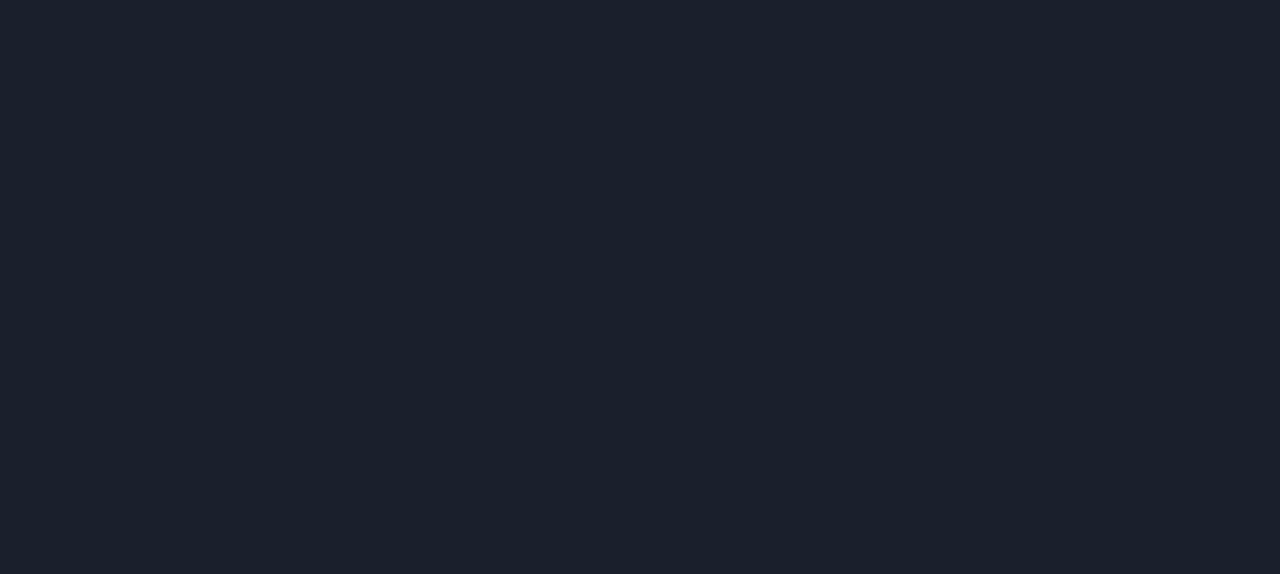
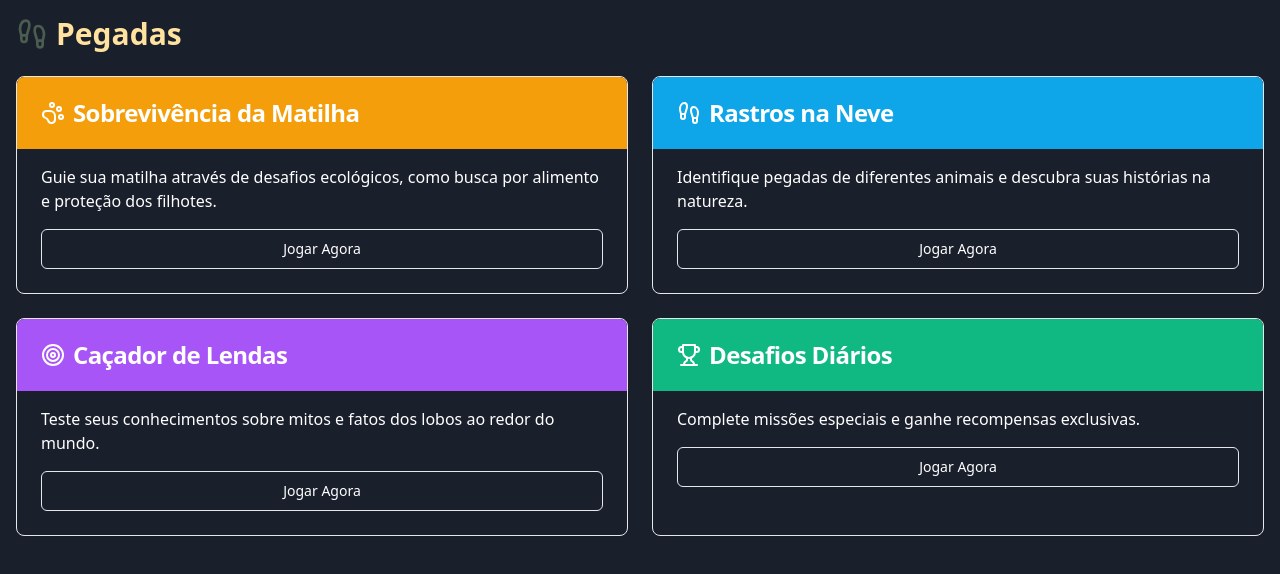
Before and after one commit to Simpopapp/twilight-trove, a React (Vite) app: page /pegadas in a window 1280 px wide. Before the commit this address had no page. Shown: the top 574 px of the page. Built offline with nearby package versions, Linux system fonts and the light colour scheme.

Commit message:
Add interactive games and activities
Implement games and challenges to educate and entertain users through engaging activities, including "Sobrevivência da Matilha," "Rastros na Neve," "Caçador de Lendas," and daily challenges related to the app's themes.
[skip gpt_engineer]

```diff
--- a/src/App.tsx
+++ b/src/App.tsx
@@ -6,6 +6,7 @@ import { BrowserRouter, Routes, Route } from "react-router-dom";
 import Index from "./pages/Index";
 import Toca from "./pages/Toca";
 import Knowledge from "./pages/Knowledge";
+import Pegadas from "./pages/Pegadas";
 
 const queryClient = new QueryClient();
 
@@ -19,6 +20,7 @@ const App = () => (
           <Route path="/" element={<Index />} />
           <Route path="/toca" element={<Toca />} />
           <Route path="/knowledge" element={<Knowledge />} />
+          <Route path="/pegadas" element={<Pegadas />} />
         </Routes>
       </BrowserRouter>
     </TooltipProvider>
--- /dev/null
+++ b/src/components/games/GameCard.tsx
@@ -0,0 +1,45 @@
+import { Card, CardContent, CardDescription, CardHeader, CardTitle } from "@/components/ui/card";
+import { Button } from "@/components/ui/button";
+import { LucideIcon } from "lucide-react";
+
+interface GameProps {
+  game: {
+    id: string;
+    title: string;
+    description: string;
+    icon: LucideIcon;
+    color: string;
+  };
+  onSelect: () => void;
+}
+
+export const GameCard = ({ game, onSelect }: GameProps) => {
+  const Icon = game.icon;
+
+  return (
+    <Card className="overflow-hidden transition-all hover:shadow-lg hover:scale-[1.02] cursor-pointer"
+          onClick={onSelect}>
+      <CardHeader className={`${game.color} text-white`}>
+        <div className="flex items-center gap-2">
+          <Icon className="w-6 h-6" />
+          <CardTitle>{game.title}</CardTitle>
+        </div>
+      </CardHeader>
+      <CardContent className="pt-4">
+        <CardDescription className="text-base">
+          {game.description}
+        </CardDescription>
+        <Button
+          variant="outline"
+          className="mt-4 w-full"
+          onClick={(e) => {
+            e.stopPropagation();
+            onSelect();
+          }}
+        >
+          Jogar Agora
+        </Button>
+      </CardContent>
+    </Card>
+  );
+};
--- /dev/null
+++ b/src/pages/Pegadas.tsx
@@ -0,0 +1,87 @@
+import { useState } from "react";
+import { Footprints, Target, PawPrint, Trophy } from "lucide-react";
+import { Card, CardContent, CardDescription, CardHeader, CardTitle } from "@/components/ui/card";
+import { Button } from "@/components/ui/button";
+import { toast } from "sonner";
+import { GameCard } from "@/components/games/GameCard";
+
+const Pegadas = () => {
+  const [selectedGame, setSelectedGame] = useState<string | null>(null);
+
+  const handleGameSelect = (game: string) => {
+    toast.info("Em breve!", {
+      description: "Este jogo estará disponível na próxima atualização.",
+    });
+    setSelectedGame(game);
+  };
+
+  const games = [
+    {
+      id: "survival",
+      title: "Sobrevivência da Matilha",
+      description: "Guie sua matilha através de desafios ecológicos, como busca por alimento e proteção dos filhotes.",
+      icon: PawPrint,
+      color: "bg-amber-500",
+    },
+    {
+      id: "tracks",
+      title: "Rastros na Neve",
+      description: "Identifique pegadas de diferentes animais e descubra suas histórias na natureza.",
+      icon: Footprints,
+      color: "bg-sky-500",
+    },
+    {
+      id: "legends",
+      title: "Caçador de Lendas",
+      description: "Teste seus conhecimentos sobre mitos e fatos dos lobos ao redor do mundo.",
+      icon: Target,
+      color: "bg-purple-500",
+    },
+    {
+      id: "daily",
+      title: "Desafios Diários",
+      description: "Complete missões especiais e ganhe recompensas exclusivas.",
+      icon: Trophy,
+      color: "bg-emerald-500",
+    },
+  ];
+
+  return (
+    <div className="container mx-auto p-4 min-h-screen">
+      <div className="flex items-center gap-2 mb-6 animate-fade-in">
+        <Footprints className="w-8 h-8 text-forest-green" />
+        <h1 className="text-3xl font-bold text-moon-glow">Pegadas</h1>
+      </div>
+
+      <div className="grid grid-cols-1 md:grid-cols-2 lg:grid-cols-2 gap-6">
+        {games.map((game) => (
+          <GameCard
+            key={game.id}
+            game={game}
+            onSelect={() => handleGameSelect(game.id)}
+          />
+        ))}
+      </div>
+
+      {selectedGame && (
+        <Card className="mt-8 animate-fade-in">
+          <CardHeader>
+            <CardTitle>Progresso do Jogo</CardTitle>
+            <CardDescription>
+              Acompanhe seu desenvolvimento neste desafio
+            </CardDescription>
+          </CardHeader>
+          <CardContent>
+            <div className="flex justify-center">
+              <Button onClick={() => setSelectedGame(null)}>
+                Voltar aos Jogos
+              </Button>
+            </div>
+          </CardContent>
+        </Card>
+      )}
+    </div>
+  );
+};
+
+export default Pegadas;
```
